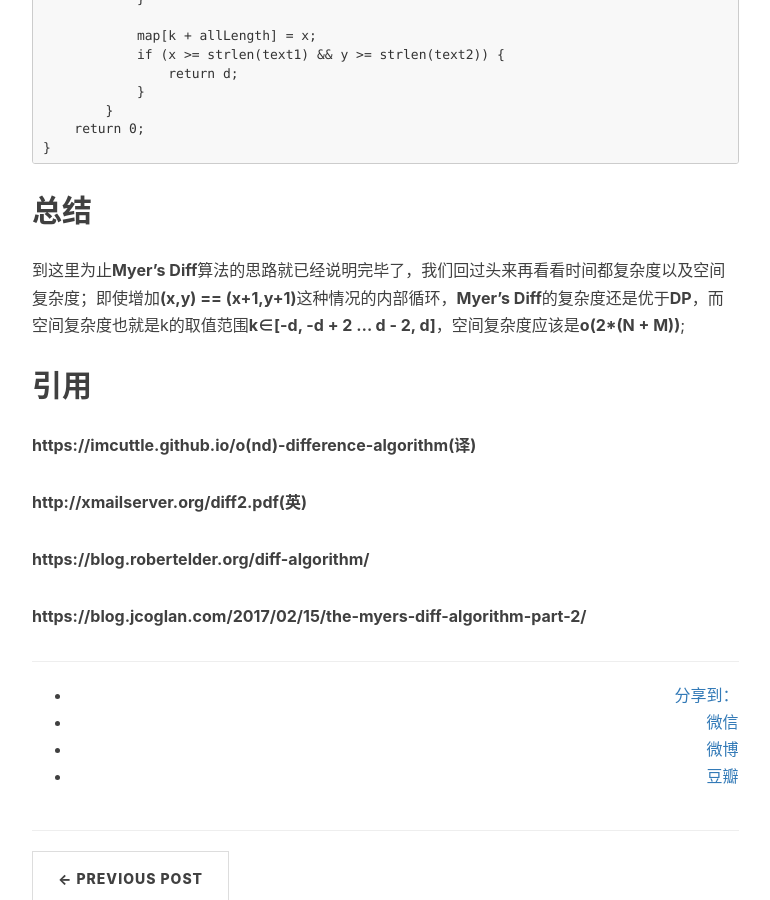
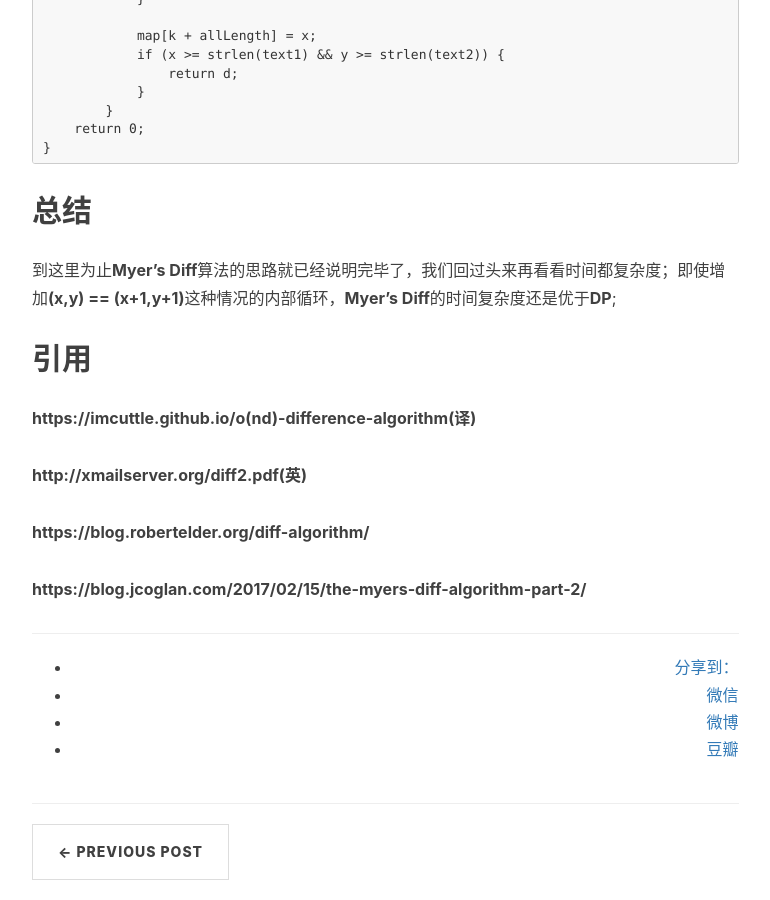
Before and after one commit to beichenming/beichenming.github.io, a Jekyll site: the page built from _posts/2018-05-05-git_diff2_myer_diff_ appear.md, in a window 1280 px wide and 900 px high, scrolled down 5023 px. Shown: the whole window, without its empty margins (233-1003 px from the left). Built offline with Jekyll 4.4.1, drawn with Linux system fonts in a browser that asks for light colours; nearby versions of some CDN libraries; comment, search, counter and statistics services are not loaded.

Commit message:
更新文章内容

````diff
--- a/_posts/2018-05-05-git_diff2_myer_diff_ appear.md
+++ b/_posts/2018-05-05-git_diff2_myer_diff_ appear.md
@@ -235,7 +235,7 @@ int minDistance(char * text1, char * text2) {
 ```
 ## 总结
 
-到这里为止**Myer's Diff**算法的思路就已经说明完毕了，我们回过头来再看看时间都复杂度以及空间复杂度；即使增加**(x,y) == (x+1,y+1)**这种情况的内部循环，**Myer's Diff**的复杂度还是优于**DP**，而空间复杂度也就是k的取值范围**k∈[-d, -d + 2 ... d - 2, d]**，空间复杂度应该是**o(2*(N + M))**;
+到这里为止**Myer's Diff**算法的思路就已经说明完毕了，我们回过头来再看看时间都复杂度；即使增加**(x,y) == (x+1,y+1)**这种情况的内部循环，**Myer's Diff**的时间复杂度还是优于**DP**;
 
 
 ## 引用
````
